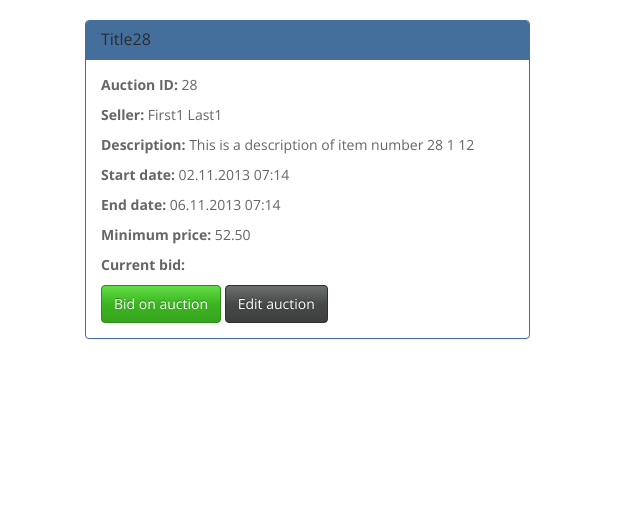
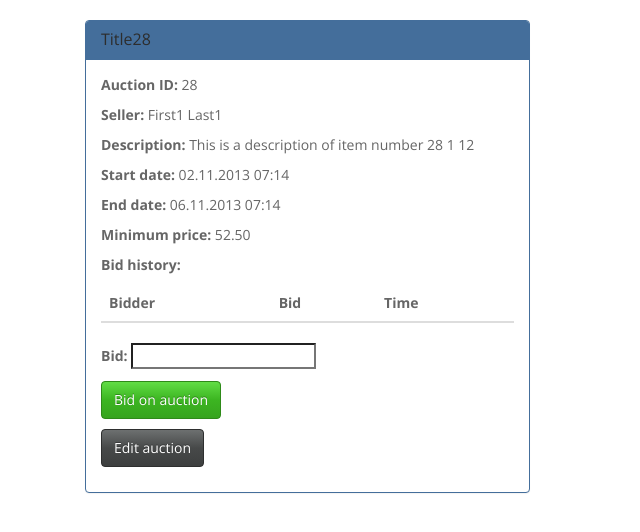
Before and after one commit to vkall/YAAS, a Django app: page /YAAS/auction/28/ in a window 1280 px wide. Shown: the part 52-584 px from the top of the page, without its empty margins (0-640 px from the left). Run offline with Django 3.2, Linux system fonts and the light colour scheme; data comes from the database, SQL or seed files in the repository; both versions use the stored data as it was after the commit; lists and menus that the app fills with data are empty; parts of the project's set-up code (start-up, migrations or seed data) failed here and were passed over; some libraries are stand-ins or nearby versions.

Commit message:
Simple bidding works (need to add restrictions). Bid history is shown

```diff
--- a/YAAS_app/forms.py
+++ b/YAAS_app/forms.py
@@ -25,7 +25,6 @@ class EditUserForm(forms.Form):
     email = forms.EmailField()
 
 
-
 class CreateAuctionForm(forms.ModelForm):
     class Meta:
         model = Auction
@@ -47,6 +46,11 @@ class EditAuctionForm(forms.ModelForm):
         fields = ('description',)
 
 
+class BidForm(forms.ModelForm):
+    class Meta:
+        model = Bid
+        fields = ('bid',)
+
 class ConfirmationForm(forms.Form):
     CHOICES = [(x, x) for x in ("Yes", "No")]
     option = forms.ChoiceField(choices=CHOICES)
--- a/YAAS_app/models.py
+++ b/YAAS_app/models.py
@@ -36,6 +36,10 @@ class Auction(models.Model):
         return cls.objects.filter((Q(title__contains=criteria) | Q(description__contains=criteria))
                                   & (Q(active=True) & Q(banned=False)))
 
+    def getBidHistory(self):
+        bids = Bid.getBidsForAuction(self)
+        return bids
+
     def information(self):
         info = "ID: " + str(self.id) + "\n"
         info += "Title: " + self.title + "\n"
@@ -54,3 +58,8 @@ class Bid(models.Model):
     bidder = models.ForeignKey(User)
     bid = models.DecimalField(max_digits=16, decimal_places=2)
     timestamp = models.DateTimeField(auto_now_add=True)
+
+    @classmethod
+    def getBidsForAuction(cls, auction):
+        bids = cls.objects.filter(auction=auction).order_by("-timestamp")
+        return bids
--- a/YAAS_app/views.py
+++ b/YAAS_app/views.py
@@ -72,7 +72,7 @@ def view_auction(request, id):
     auction = Auction.getActiveById(id)
     if auction:
         template = "view_auction.html"
-        context = {"auction": auction}
+        context = {"auction": auction, "bid_history": auction.getBidHistory(), "bid_form": BidForm()}
         return render_to_response(template, context, context_instance=RequestContext(request))
     else:
         template = "message.html"
@@ -137,7 +137,34 @@ def ban_auction(request, id):
 @login_required
 def bid_auction(request, id):
     auction = Auction.getActiveById(id)
-    return HttpResponseRedirect("/YAAS/")
+    if auction:
+        if request.user.id == auction.seller.id:
+            template = "message.html"
+            context = {"message": "You can't bid on your own auctions!"}
+            # Error: Seller tried to bid on own auction
+            return render_to_response(template, context, context_instance=RequestContext(request))
+        else:
+            if request.method == "POST":
+                form = BidForm(request.POST)
+                if form.is_valid():
+                    bid = Bid()
+                    bid.bid = form.cleaned_data["bid"]
+                    bid.auction = auction
+                    bid.bidder = request.user
+                    bid.save()
+                    # Create a bid
+                    return HttpResponseRedirect("/YAAS/auction/" + str(auction.id) + "/")
+            else:
+                form = BidForm()
+            template = "view_auction.html"
+            context = {"auction": auction, "bid_history": auction.getBidHistory(), "bid_form": form}
+            return render_to_response(template, context, context_instance=RequestContext(request))
+    else:
+        template = "message.html"
+        context = {"message": "Auction not found"}
+        # Error: Auction not found!
+        return render_to_response(template, context, context_instance=RequestContext(request))
+
 
 
 def register_user(request):
--- a/templates/view_auction.html
+++ b/templates/view_auction.html
@@ -15,12 +15,36 @@
                 <p><b>Start date:</b> {{ auction.start_date|date:"d.m.Y H:i" }}</p>
                 <p><b>End date:</b> {{ auction.end_date|date:"d.m.Y H:i" }}</p>
                 <p><b>Minimum price:</b> {{ auction.minimum_price|floatformat:2 }}</p>
-                <p><b>Current bid:</b> </p>
-                <a href="/YAAS/auction/{{ auction.id }}/bid" class="btn btn-success">Bid on auction</a>
-                <a href="/YAAS/auction/{{ auction.id }}/edit/" class="btn btn-default">Edit auction</a>
-                {% if user.is_superuser %}
-                <a href="/YAAS/auction/{{ auction.id }}/ban/" class="btn btn-danger">Ban auction</a>
-                {% endif %}
+                <p><b>Bid history:</b> </p>
+                <table class="table table-striped table-hover">
+                    <thead>
+                    <tr>
+                        <th>Bidder</th>
+                        <th>Bid</th>
+                        <th>Time</th>
+                    </tr>
+                    </thead>
+                    <tbody>
+                        {% for b in bid_history %}
+                        <tr>
+                            <td>{{ b.bidder.get_full_name }}</td>
+                            <td>{{ b.bid|floatformat:2 }}</td>
+                            <td>{{ b.timestamp|date:"d.m.Y H:i:s" }}</td>
+                        </tr>
+                        {% endfor %}
+                    </tbody>
+                </table>
+                <form class="form-horizontal" action="/YAAS/auction/{{ auction.id }}/bid/" method="post">
+                {% csrf_token %}
+                    {{ bid_form.as_p }}
+                    <p><input type="submit" class="btn btn-success" value="Bid on auction"/></p>
+                </form>
+                <p>
+                    <a href="/YAAS/auction/{{ auction.id }}/edit/" class="btn btn-default">Edit auction</a>
+                    {% if user.is_superuser %}
+                    <a href="/YAAS/auction/{{ auction.id }}/ban/" class="btn btn-danger">Ban auction</a>
+                    {% endif %}
+                </p>
             </div>
         </div>
     </div>
```
Also changed, not shown: yaas.db.
